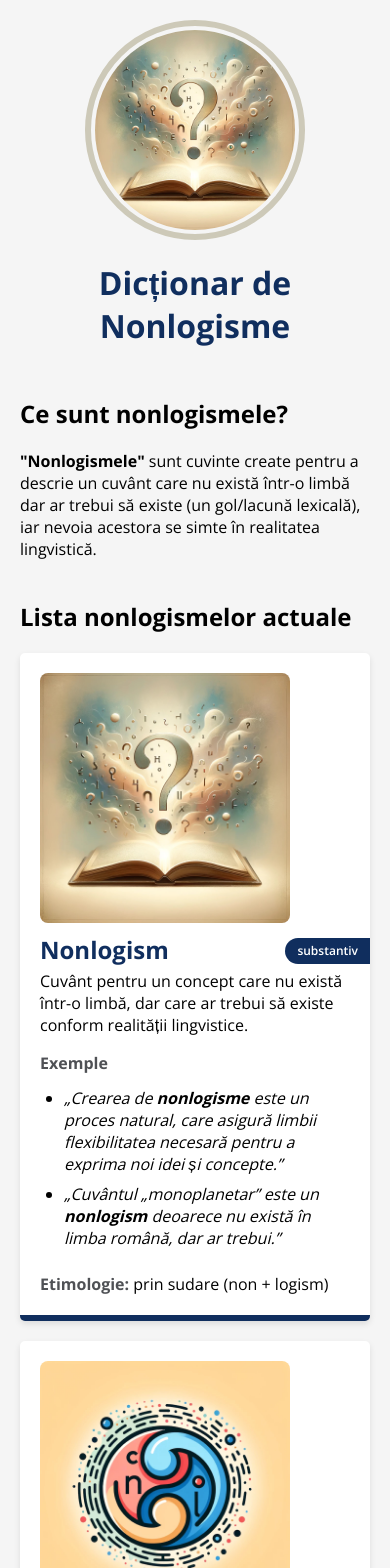
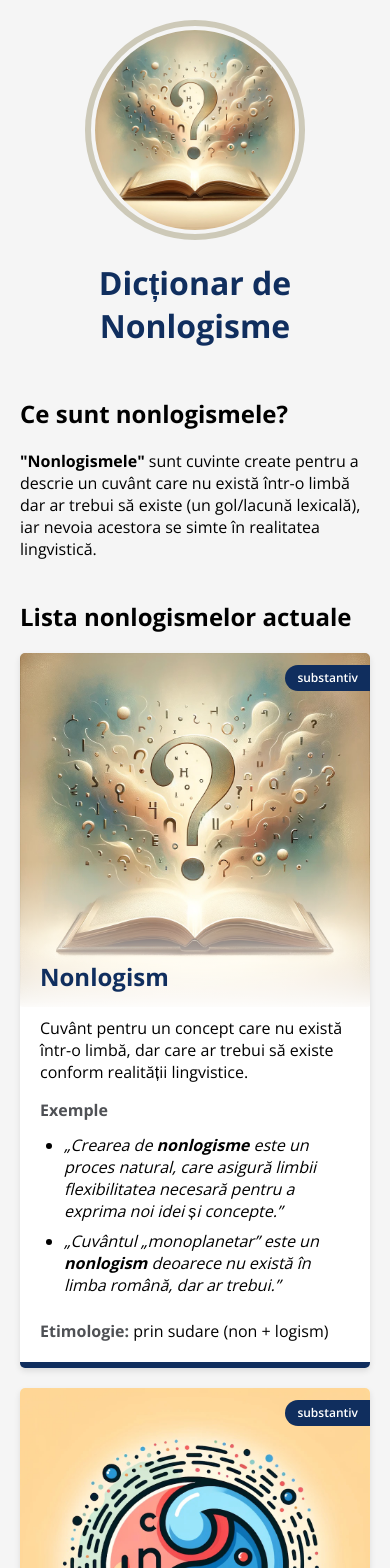
Before and after one commit to iuliuvisovan/nonlogisme, a React (Create React App) app: page / in a window 390 px wide. Shown: the top 1568 px of the page. Built offline with nearby package versions, Linux system fonts and the light colour scheme.

Commit message:
Mobile design!

```diff
--- a/src/components/Word/index.js
+++ b/src/components/Word/index.js
@@ -16,7 +16,10 @@ export default function Word({ word }) {
   return (
     <div className="word" style={{ borderColor: color }}>
       <div className="word-header">
-        <img className="word-image" src={`/images/${word.slug}.jpeg`} alt={word.word} />
+        <div className="img-wrapper">
+          <img className="word-image" src={`/images/${word.slug}.jpeg`} alt={word.word} />
+          <div className="gradient"></div>
+        </div>
         <div className="word-header-info">
           <h2 className="word-title">{word.word}</h2>
           <span className="word-part-of-speech" style={{ backgroundColor: color }}>
--- a/src/components/Word/styles.css
+++ b/src/components/Word/styles.css
@@ -107,10 +107,28 @@ label {
 
   .word-title {
     font-size: 1.5rem;
+    margin-top: -48px;
+    width: 100%;
+    padding: 20px 0;
+    z-index: 10;
+  }
+
+  .img-wrapper {
+    position: relative;
+  }
+
+  .gradient {
+    position: absolute;
+    left: -24px;
+    bottom: -24px;
+    width: calc(100% + 24px * 2);
+    z-index: 1;
+    background: linear-gradient(0deg, #fff, transparent);
+    height: 150px;
   }
 
   .word-part-of-speech {
-    top: 285px;
+    top: 12px;
     font-size: 12px;
     border-top-left-radius: 16px;
   }
@@ -118,4 +136,13 @@ label {
   ul {
     padding-left: 24px;
   }
+
+  .word-image {
+    width: calc(100% + 24px * 2);
+    margin: -24px;
+  }
+
+  .word-header-info {
+    z-index: 1;
+  }
 }
--- a/src/word-list.js
+++ b/src/word-list.js
@@ -49,7 +49,7 @@ const wordList = [
     word: 'Hăt',
     partOfSpeech: 'adverb',
     partOfSpeechType: 'de loc',
-    definition: 'Oriunde dar nu aici. Generalizarea regionalismului “hăt”, echivalentul cuvântului englezesc “away”.',
+    definition: 'Oriunde, dar nu aici. Generalizarea regionalismului “hăt” și echivalentul cuvântului englezesc “away”.',
     examples: ['Du-te <b>hăt</b>! (“Go away!”)'],
     etymology: 'generalizare intralinguală',
   },
```
